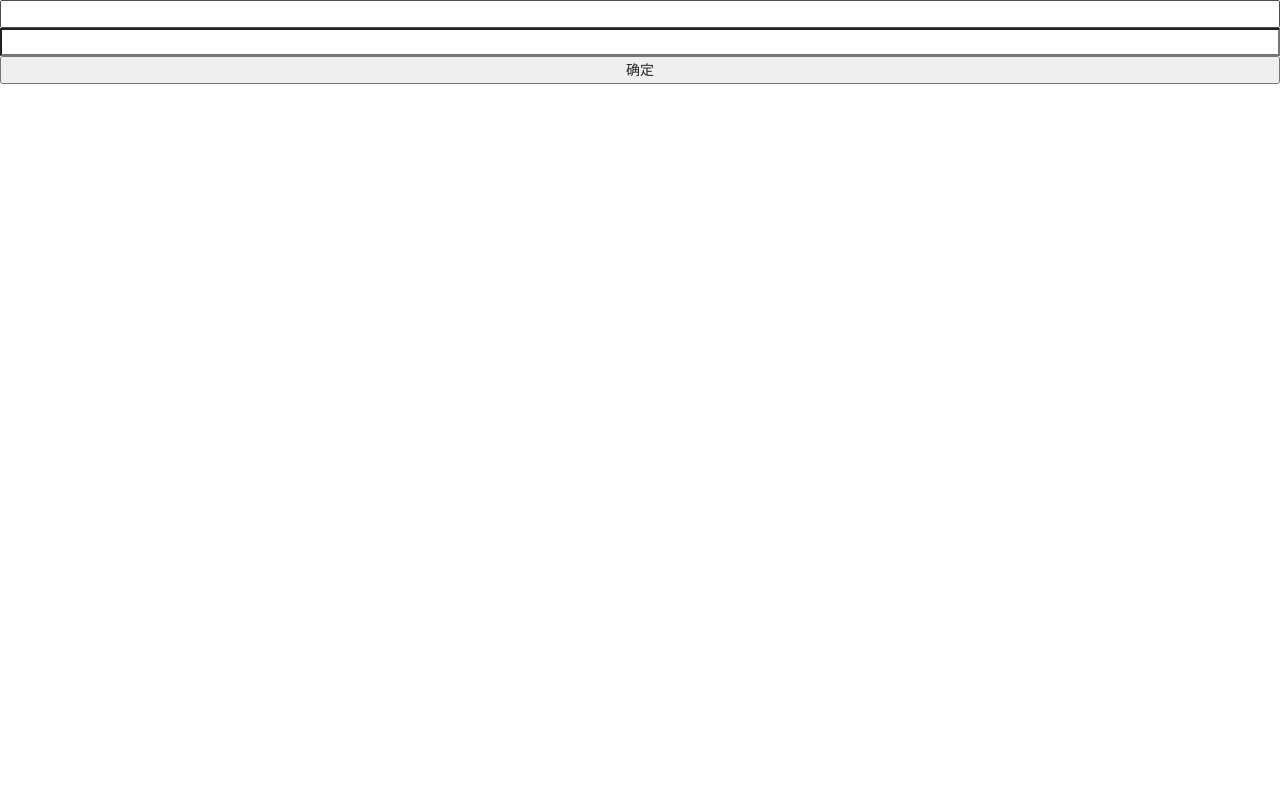
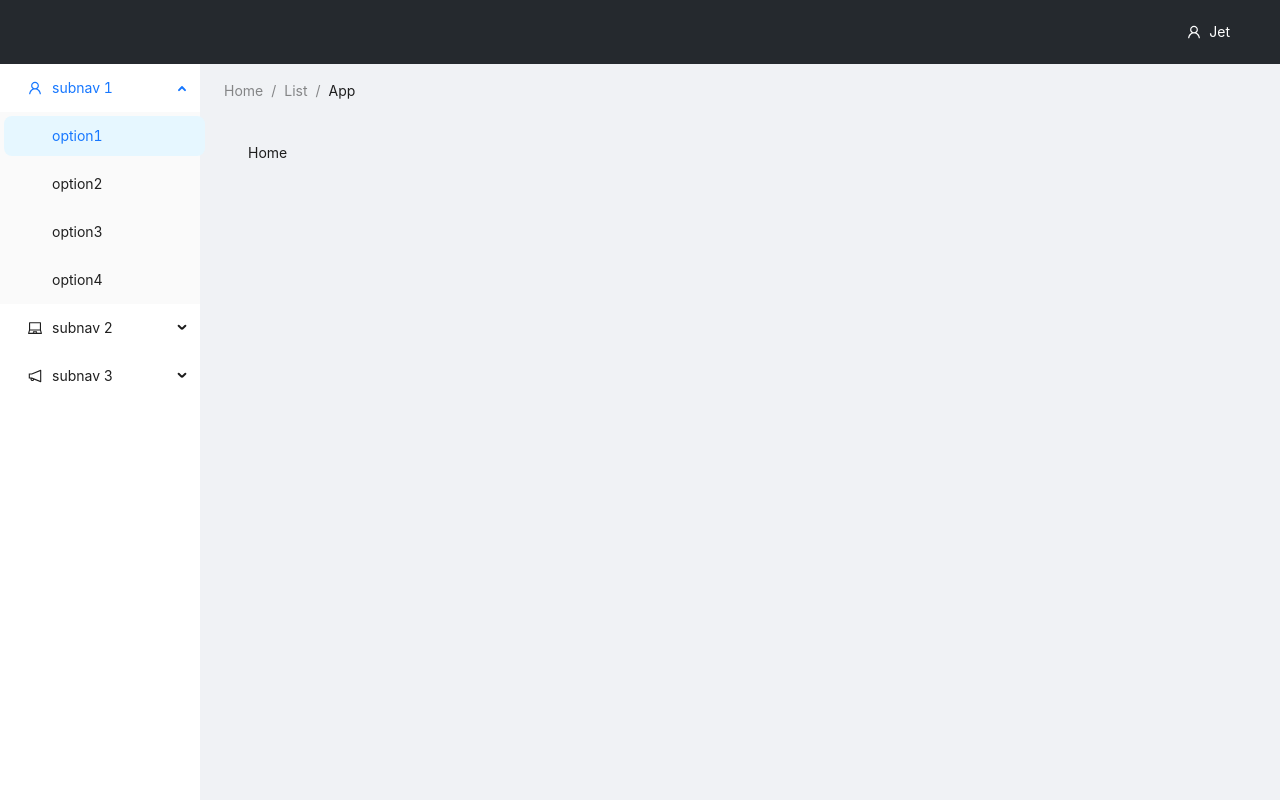
Before and after one commit to Plane1005/webpack, a React app: page / in a window 1280 px wide. Built offline with nearby package versions, Linux system fonts and the light colour scheme.

Commit message:
feat: layout

```diff
--- a/src/App.tsx
+++ b/src/App.tsx
@@ -1,19 +1,12 @@
-import React, { Suspense } from 'react'
-import { BrowserRouter, Route, Routes, Router } from 'react-router-dom'
-import NavWrapper from '@/component/NavWrapper'
-import Login from '@/page/Login'
-import { routerConfig } from './config/router'
-import { Spin } from 'antd'
+import React from 'react'
+import { BrowserRouter } from 'react-router-dom'
+import Layout from './main/Layout'
+import './style.scss'
 
 const App: React.FC = () => {
   return (
     <BrowserRouter>
-      <Routes>
-        <Route path="/login" element={<Login />} />
-        {routerConfig.map((it) => (
-          <Route path={it.path} key={it.path} element={<it.component />} />
-        ))}
-      </Routes>
+      <Layout />
     </BrowserRouter>
   )
 }
--- a/src/config/router.tsx
+++ b/src/config/router.tsx
@@ -1,4 +1,5 @@
-import { lazy } from 'react'
+import React, { lazy } from 'react'
+import Layout from '../main/Layout'
 
 export const routerConfig = [
   {
--- /dev/null
+++ b/src/main/Layout.tsx
@@ -0,0 +1,90 @@
+import React from 'react'
+import { LaptopOutlined, NotificationOutlined, UserOutlined, LogoutOutlined } from '@ant-design/icons'
+import { Dropdown, MenuProps, Space } from 'antd'
+import { Breadcrumb, Layout, Menu, theme } from 'antd'
+import { routerConfig } from '../config/router'
+import { Route, Routes } from 'react-router-dom'
+import NotFound from './NotFound'
+import styled from './style.module.scss'
+import Login from '@/page/Login'
+
+const { Header, Content, Sider } = Layout
+
+const userMenu: MenuProps['items']= [
+  {
+    label: 'Log out',
+    key: '1',
+    icon: <LogoutOutlined />
+  },
+]
+
+const items2: MenuProps['items'] = [UserOutlined, LaptopOutlined, NotificationOutlined].map(
+  (icon, index) => {
+    const key = String(index + 1)
+
+    return {
+      key: `sub${key}`,
+      icon: React.createElement(icon),
+      label: `subnav ${key}`,
+
+      children: new Array(4).fill(null).map((_, j) => {
+        const subKey = index * 4 + j + 1
+        return {
+          key: subKey,
+          label: `option${subKey}`,
+        }
+      }),
+    }
+  }
+)
+
+const ILayout: React.FC = () => {
+  return (
+    <Layout className={styled.layout}>
+      <Header className={styled.header}>
+        <div className={styled.logo} />
+        <Dropdown menu={{ items: userMenu }} trigger={['click']}>
+        <Space>
+          <UserOutlined />
+          Jet
+        </Space>
+        </Dropdown>
+      </Header>
+      <Layout className={styled.body}>
+        <Sider width={200}>
+          <Menu
+            mode="inline"
+            defaultSelectedKeys={['1']}
+            defaultOpenKeys={['sub1']}
+            style={{ height: '100%', borderRight: 0 }}
+            items={items2}
+          />
+        </Sider>
+        <Layout style={{ padding: '0 24px 24px' }}>
+          <Breadcrumb style={{ margin: '16px 0' }}>
+            <Breadcrumb.Item>Home</Breadcrumb.Item>
+            <Breadcrumb.Item>List</Breadcrumb.Item>
+            <Breadcrumb.Item>App</Breadcrumb.Item>
+          </Breadcrumb>
+          <Content
+            style={{
+              padding: 24,
+              margin: 0,
+              minHeight: 280,
+            }}
+          >
+            <Routes>
+              <Route path="/login" element={<Login />} />
+              {routerConfig.map((it) => (
+                <Route path={it.path} key={it.path} element={<it.component />} />
+              ))}
+              <Route element={<NotFound />} />
+            </Routes>
+          </Content>
+        </Layout>
+      </Layout>
+    </Layout>
+  )
+}
+
+export default ILayout
--- /dev/null
+++ b/src/main/NotFound.tsx
@@ -0,0 +1,14 @@
+import React from 'react';
+import { Button, Result } from 'antd';
+import { Link } from 'react-router-dom';
+
+const NotFound: React.FC = () => (
+  <Result
+    status="404"
+    title="404"
+    subTitle="Sorry, the page you visited does not exist."
+    extra={<Link to='/home'><Button type="primary">Back Home</Button></Link>}
+  />
+);
+
+export default NotFound;
--- /dev/null
+++ b/src/main/style.module.scss
@@ -0,0 +1,14 @@
+.layout {
+  .header {
+    display: flex;
+    justify-content: space-between;
+    background: #25292e;
+    color: #fff;
+    align-items: center;
+  }
+  .body {
+    height: calc(100vh - 64px);
+    max-height: calc(100vh - 64px);
+    overflow: auto;
+  }
+}
--- a/src/page/Home/index.tsx
+++ b/src/page/Home/index.tsx
@@ -4,22 +4,10 @@ import styled from './style.module.scss'
 
 const Home: React.FC = () => {
   const dispatch = useAppDispatch()
-  const [userName,setUserName] = useState('')
-  const [password,setPassword] = useState('')
-
-  const onOk = () => {
-    alert(`${userName} + ${password}`)
-  }
 
   return (
     <div className={styled.home}>
-      <input onChange={(e) => {
-        setUserName(e.target.value)
-      }}></input>
-      <input type='password' onChange={(e) => {
-        setPassword(e.target.value)
-      }}></input>
-      <button onClick={onOk}>确定</button>
+      Home
     </div>
   )
 }
--- /dev/null
+++ b/src/style.scss
@@ -0,0 +1,6 @@
+body {
+  margin: 0;
+  height: 100vh;
+  max-height: 100vh;
+  overflow: auto;
+}
```
